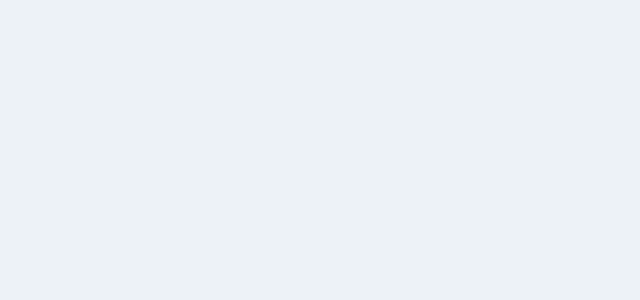
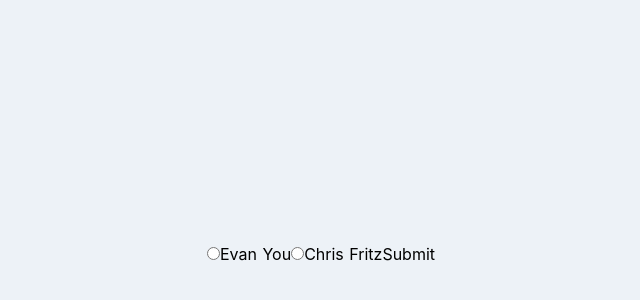
Before and after one commit to romaincapelle/nuxt-lachoulette, a Nuxt app: page / in a window 1280 px wide. Shown: the part 146-446 px from the top of the page, without its empty margins (319-959 px from the left). Built offline with nearby package versions, Linux system fonts and the light colour scheme.

Commit message:
fixing contact form

```diff
--- a/components/Form.vue
+++ b/components/Form.vue
@@ -10,6 +10,7 @@
       />
       <span>{{ panelist }}</span>
     </label>
+    <button>Submit</button>
   </form>
 </template>
 <script>
@@ -21,7 +22,8 @@
     return {
       form: {
         askPerson: ''
-      }
+      },
+      panelists: ['Evan You', 'Chris Fritz']
     }
   },
   methods: {
--- a/package.json
+++ b/package.json
@@ -12,6 +12,7 @@
     "lint": "eslint --ext .js,.vue --ignore-path .gitignore ."
   },
   "dependencies": {
+    "axios": "^0.19.2",
     "nuxt": "^2.0.0"
   },
   "devDependencies": {
```
Also changed, not shown: 1 other file (tests, documents, lock files or other folders).
